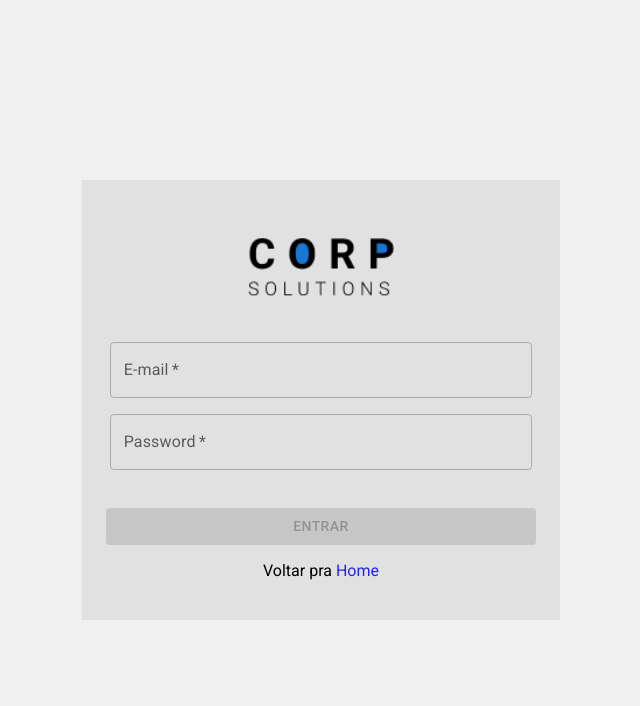
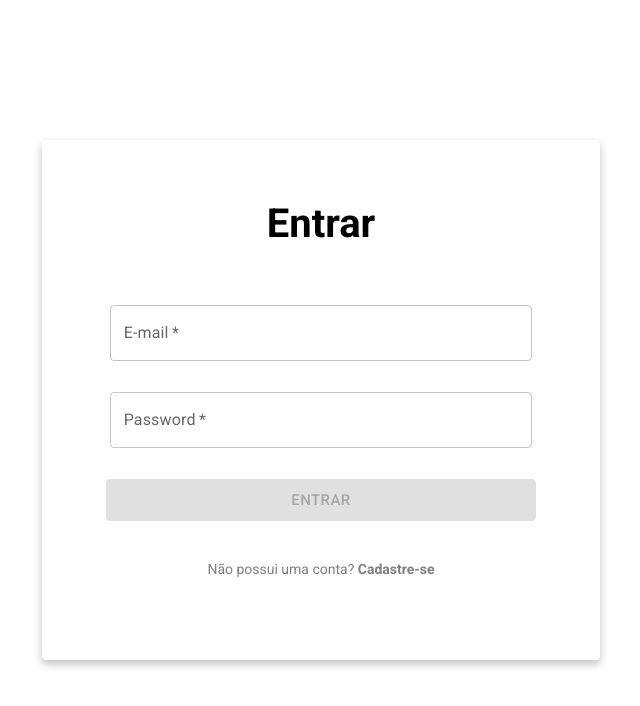
Before and after one commit to anjosdelacerda/corp-solutions, a React (Vite) app: page /login in a window 1280 px wide. Shown: the top 706 px of the page, without its empty margins (319-959 px from the left). Built offline with nearby package versions, Linux system fonts and the light colour scheme.

Commit message:
update README.md e estilizando página de login

```diff
--- a/src/layout/inputLogin/InputLogin.tsx
+++ b/src/layout/inputLogin/InputLogin.tsx
@@ -32,6 +32,7 @@ export default function InputLogin(props: LabelInput) {
                     type={type}
                     value={value}
                     onChange={handleChange}
+                    style={{paddingBottom: "15px"}}
                 />
             </div>
         </Box>
--- a/src/pages/login/Login.tsx
+++ b/src/pages/login/Login.tsx
@@ -1,7 +1,7 @@
 import { useState } from 'react';
 import InputLogin from '../../layout/inputLogin/InputLogin';
 import { Button } from "@mui/material";
-import logoCorpSolutions from "../../assets/logos/corp-solutions.png";
+// import logoCorpSolutions from "../../assets/logos/corp-solutions.png";
 import { Link, useNavigate } from 'react-router-dom';
 import GetLoginUser from "../../utils/getLoginUser/GetLoginUser"
 import "./login.css"
@@ -38,29 +38,47 @@ const Login = () => {
         navigate("/")
     };
     return (
-        <div className='ContainerForm'>
-            <form onSubmit={loginHandler} className='FormLogin'>
-                <img src={logoCorpSolutions} alt="Logo da Corp Solutions" height={70} className='FormImg' />
+      <div className="ContainerForm">
+        <form onSubmit={loginHandler} className="FormLogin">
+          {/* <img src={logoCorpSolutions} alt="Logo da Corp Solutions" height={70} className='FormImg' />  */}
+          <h1>Entrar</h1>
           <InputLogin
-                    label={'E-mail'}
-                    type={'email'}
+            label={"E-mail"}
+            type={"email"}
             value={email}
             onChange={handleEmailChange}
           />
           <InputLogin
-                    label={'Password'}
-                    type={'password'}
+            label={"Password"}
+            type={"password"}
             value={password}
             onChange={handlePasswordChange}
           />
-                {user == false || email == '' && password == '' ? <span></span> : <span>Usuário ou senha inválido*</span>}
-                <div className='ConatinerLinkBtn'>
-                    <Button variant="contained" className="limit-input" type="submit" disabled={email && password ? false : true}>Entrar</Button>
-                    <p>Voltar pra <Link className='FormLink' to={"/"}><span>Home</span></Link></p>
+          {user == false || (email == "" && password == "") ? (
+            <span></span>
+          ) : (
+            <span className="ErrorText">Usuário ou senha inválido*</span>
+          )}
+          <div className="ConatinerLinkBtn">
+            <Button
+              size="large"
+              variant="contained"
+              className="limit-input"
+              type="submit"
+              disabled={email && password ? false : true}
+            >
+              Entrar
+            </Button>
+            <p className='RegisterText'>
+              Não possui uma conta?{" "}
+              <Link className="FormLink" to={"/register"}>
+                <span>Cadastre-se</span>
+              </Link>
+            </p>
           </div>
         </form>
       </div>
-    );
+    )
 };
 
 export default Login;
--- a/src/pages/login/login.css
+++ b/src/pages/login/login.css
@@ -3,22 +3,46 @@
   justify-content: center;
   align-items: center;
   height: 100vh;
-    background-color: #f0f0f0;
+  background-color: #ffffff;
 }
 
 .FormLogin {
   height: 400px;
-    background-color: #c7c4c457;
+  background-color: #ffffff;
   text-align: center;
-    padding: 20px;
+  padding: 60px;
+  border-radius: 4px;
+
+  box-shadow: 0px 4px 8.9px 0px rgba(0, 0, 0, 0.25);
+  -webkit-box-shadow: 0px 4px 8.9px 0px rgba(0, 0, 0, 0.25);
+  -moz-box-shadow: 0px 4px 8.9px 0px rgba(0, 0, 0, 0.25);
 }
-.FormImg{
+.FormLogin h1 {
+  font-size: 2.5rem;
+  margin: 0;
+  padding-bottom: 50px;
+}
+.FormImg {
   margin: 30px;
 }
-.FormLink{
+.FormLink {
   text-decoration: none;
-    color: rgb(35, 35, 238);
+  color: rgba(0, 0, 0, 0.5);
+  font-weight: 700;
 }
-.ConatinerLinkBtn{
-    margin-top: 30px;
+.ConatinerLinkBtn {
+  margin-top: 8px;
 }
+.ConatinerLinkBtn p {
+  margin: 40px 0 10px 0;
+}
+.RegisterText {
+  font-size: 0.875rem;
+  color: rgba(0, 0, 0, 0.5);
+}
+.ErrorText {
+  font-size: 0.875rem;
+  color: red;
+  font-weight: 500;
+  margin-bottom: 10px;
+}
```
Also changed, not shown: src/assets/preview.png (added), 1 other file (tests, documents, lock files or other folders). Lines whose indentation alone changed are shown as unchanged.
